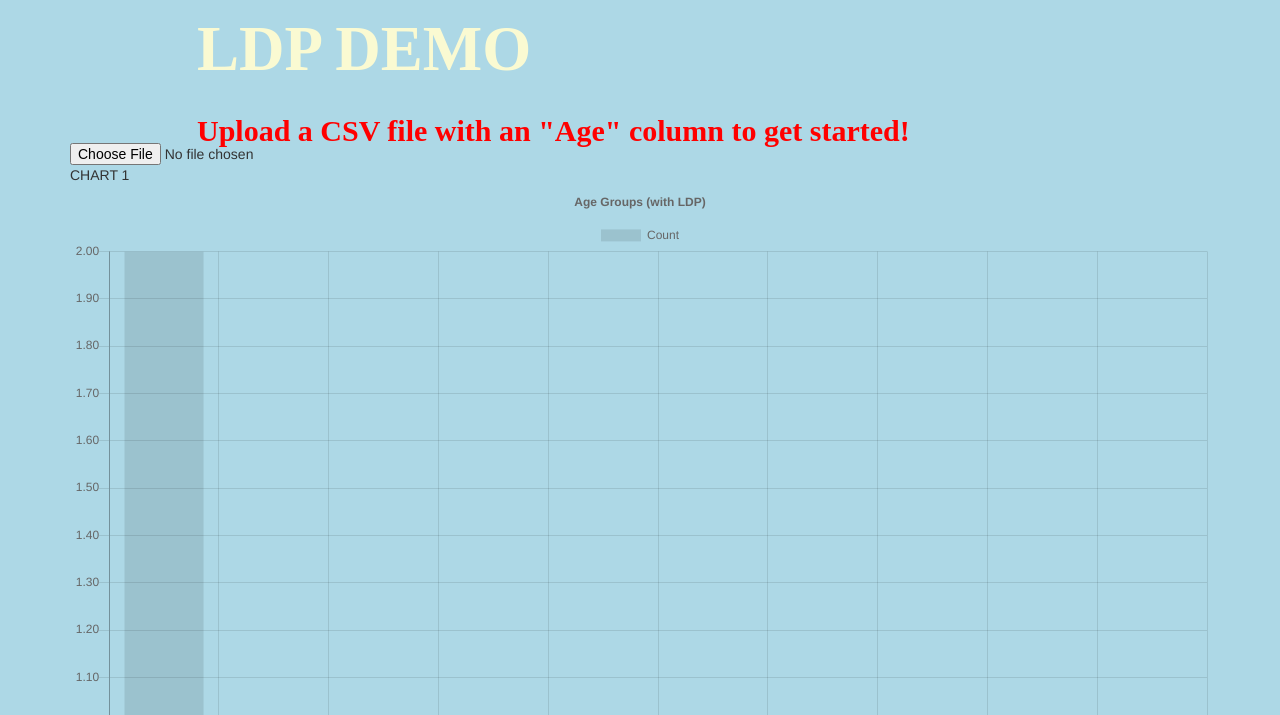
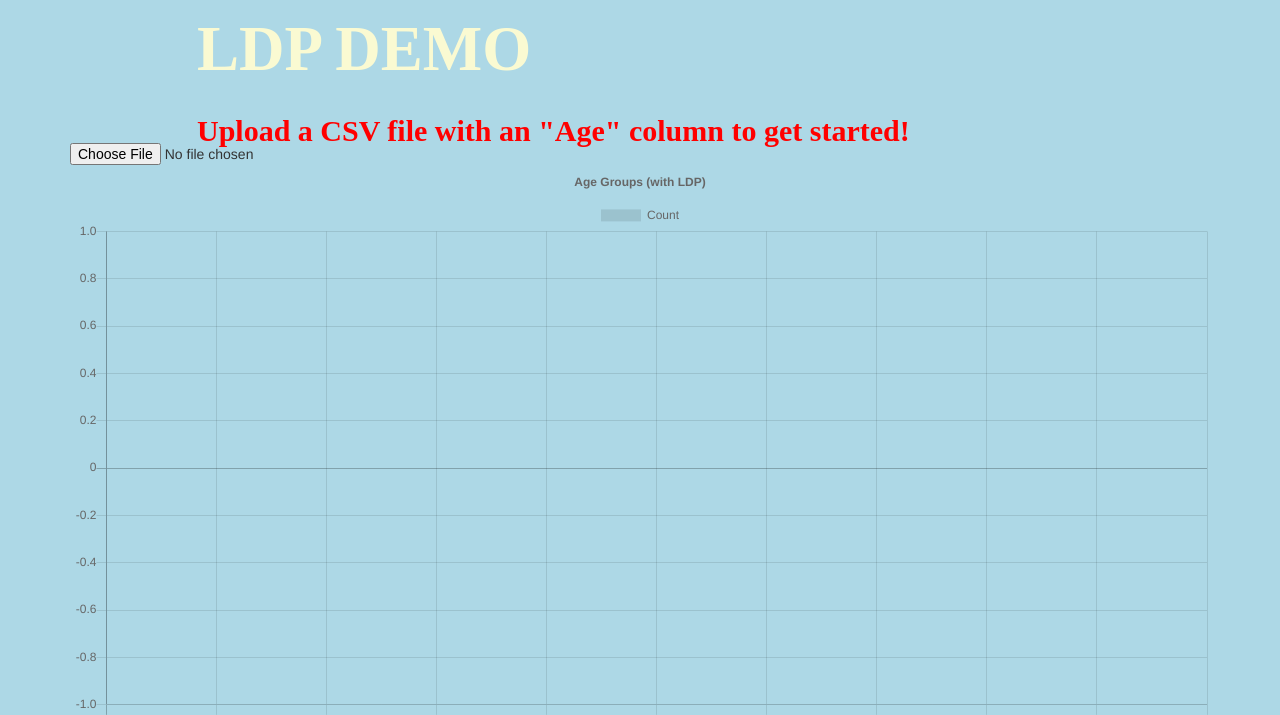
Before and after one commit to linkity-link/linkity-link, a plain HTML site: page linkitylink/public/demos/LDP/index.html in a window 1280 px wide. Shown: the part 85-800 px from the top of the page. Drawn offline with nearby package versions, Linux system fonts and the light colour scheme.

Commit message:
Implemented Histogram.send

```diff
--- a/linkitylink/public/demos/LDP/Histogram.js
+++ b/linkitylink/public/demos/LDP/Histogram.js
@@ -21,7 +21,7 @@ function Histogram(target, name, start, bincount, binsize) {
   	labels:this.bins,
   	datasets:[{
   		label:"Count",
-  		data: new Array(bincount).fill(1)
+  		data: new Array(bincount).fill(0)
   	}]
   }
 
@@ -39,10 +39,14 @@ function Histogram(target, name, start, bincount, binsize) {
     });
   //this.bins = [];
 
+  this.getBin = function(X){
+  	return (X-start)/bincount;
+  }
+
   this.send = function(X){
-  	console.log("Should be updating");
-  	//samples.push(X);
-  	this.Hist.data.datasets[0]["data"][0] += 1;
+  	//console.log("Should be updating");
+  	samples.push(X);
+  	this.Hist.data.datasets[0]["data"][this.getBin(X)] += 1;
   	//Split into bins of 10s and update accordingly
   	this.Hist.update();
   }
--- a/linkitylink/public/demos/LDP/LDP.js
+++ b/linkitylink/public/demos/LDP/LDP.js
@@ -15,8 +15,9 @@ document.addEventListener("DOMContentLoaded", event=>{
 
 	console.log("Loaded page!");
 	//console.log(UserDataReader(1000))
-	H1.send(1);
-
+	/*H1.send(10);
+	H1.send(20);
+	H1.send(40);*/
 });
 
 //When table uploaded:
--- a/linkitylink/public/demos/LDP/index.html
+++ b/linkitylink/public/demos/LDP/index.html
@@ -110,12 +110,10 @@
     </div>
 
     <div class="container">
-      CHART 1
       <canvas id="chartNoisy"></canvas>
     </div>
 
     <div class="container">
-    CHART 2
     <canvas id="chartReal"></canvas>
     </div>
 
```
